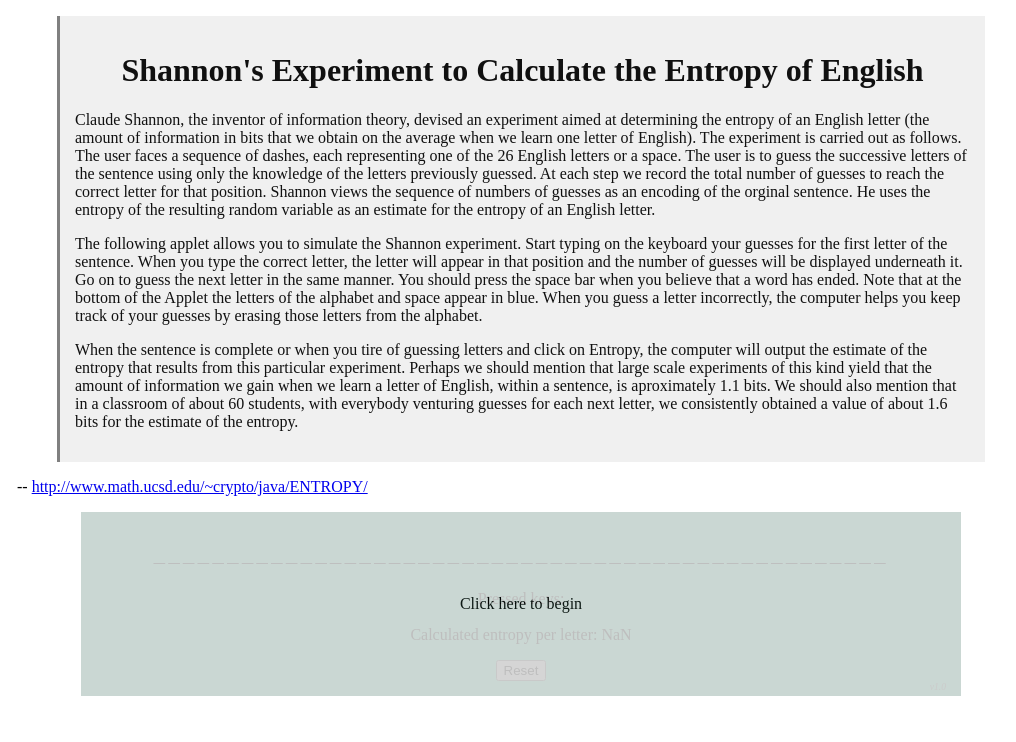
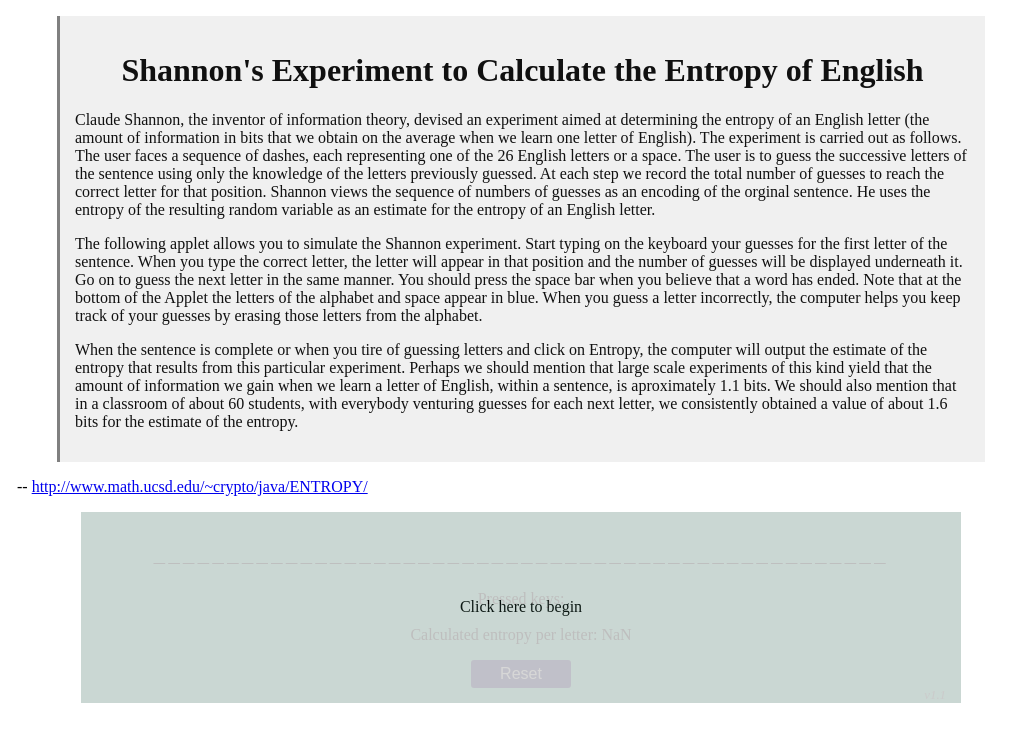
Before and after one commit to kltang96/Shannon-test, an Angular app: page / in a window 1280 px wide. Shown: the top 742 px of the page, without its empty margins (119-1135 px from the left). Built offline with nearby package versions, Linux system fonts and the light colour scheme.

Commit message:
remove focusable elements from div-container

```diff
--- a/src/app/shannon-test/shannon-test.component.css
+++ b/src/app/shannon-test/shannon-test.component.css
@@ -30,8 +30,25 @@
   letter-spacing: 3px;
 }
 
+.div-btn {
+  width: 90px;
+  margin: 0 auto;
+  padding: 5px;
+  border-radius: 3px;
+  background-color: midnightBlue;
+  color: white;
+  cursor: pointer;
+  font-family: sans-serif;
+}
+.div-btn:hover {
+  background-color: mediumBlue;
+}
+.div-btn:active {
+  background-color: blue;
+}
+
 .version {
   float: right;
-  font-size: 0.6em;
+  font-size: 0.8em;
   color: grey;
 }
--- a/src/app/shannon-test/shannon-test.component.html
+++ b/src/app/shannon-test/shannon-test.component.html
@@ -1,3 +1,4 @@
+<!-- CANT HAVE ANY FOCUSABLE ELEMENTS IN THIS DIV -->
 <div tabindex="0" (focus)="focused=true" class="div-container">
 
   <div *ngIf="!focused" class="overlay">Click here to begin</div>
@@ -13,10 +14,10 @@
   <p>Pressed keys: <span class="sentence">{{displayCurrentPressedKeys()}}</span></p>
   <p>Calculated entropy per letter: {{calculateEntropy()}}</p>
 
-  <button (click)="reset()">Reset</button>
+  <div (click)="reset()" class="div-btn">Reset</div>
 
   <div>
-    <span class="version"><em>v1.0</em></span>
+    <span class="version"><em>v1.1</em></span>
   </div>
 
 </div>
```
